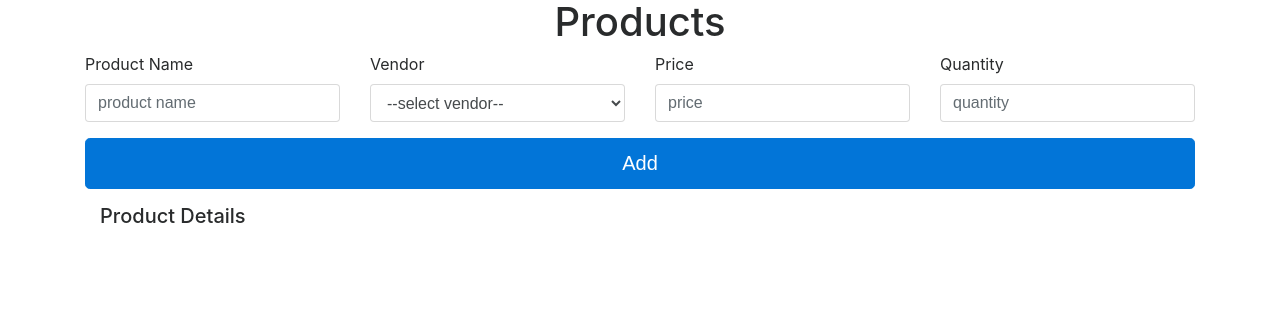
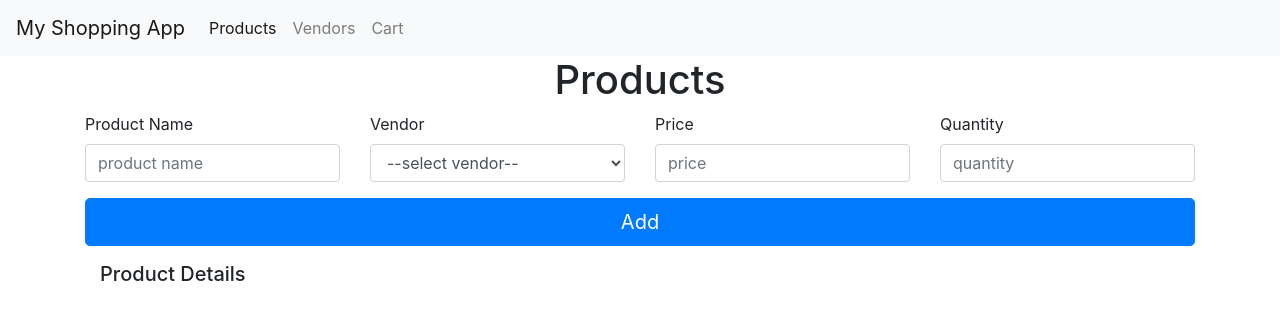
Before and after one commit to NidhiChopraa/MyShoppingApp, a website: page public/products.html in a window 1280 px wide. Drawn offline with nearby package versions, Linux system fonts and the light colour scheme; no server answers.

Commit message:
update from local

```diff
--- a/public/products.html
+++ b/public/products.html
@@ -5,14 +5,42 @@
     <meta name="viewport" content="width=device-width, initial-scale=1.0">
     <meta http-equiv="X-UA-Compatible" content="ie=edge">
     <script src="https://code.jquery.com/jquery-3.2.1.min.js" ></script>
-    <script src="https://cdnjs.cloudflare.com/ajax/libs/popper.js/1.12.9/umd/popper.min.js" integrity="sha384-ApNbgh9B+Y1QKtv3Rn7W3mgPxhU9K/ScQsAP7hUibX39j7fakFPskvXusvfa0b4Q" crossorigin="anonymous"></script>
+  <script src="https://cdnjs.cloudflare.com/ajax/libs/popper.js/1.12.9/umd/popper.min.js" integrity="sha384-ApNbgh9B+Y1QKtv3Rn7W3mgPxhU9K/ScQsAP7hUibX39j7fakFPskvXusvfa0b4Q" crossorigin="anonymous"></script>
     <link rel="stylesheet" href="https://maxcdn.bootstrapcdn.com/bootstrap/4.0.0/css/bootstrap.min.css" integrity="sha384-Gn5384xqQ1aoWXA+058RXPxPg6fy4IWvTNh0E263XmFcJlSAwiGgFAW/dAiS6JXm" crossorigin="anonymous">
-    <link rel="stylesheet" href="https://maxcdn.bootstrapcdn.com/bootstrap/4.0.0-alpha.6/css/bootstrap.min.css" integrity="sha384-rwoIResjU2yc3z8GV/NPeZWAv56rSmLldC3R/AZzGRnGxQQKnKkoFVhFQhNUwEyJ" crossorigin="anonymous">
     <script src="https://maxcdn.bootstrapcdn.com/bootstrap/4.0.0/js/bootstrap.min.js" integrity="sha384-JZR6Spejh4U02d8jOt6vLEHfe/JQGiRRSQQxSfFWpi1MquVdAyjUar5+76PVCmYl" crossorigin="anonymous"></script>
+    <script src="https://ajax.googleapis.com/ajax/libs/jquery/3.3.1/jquery.min.js"></script>
     <script src="products_frontend.js"></script>
     <title>Document</title>
 </head>
 <body>
+
+    <nav class="navbar navbar-expand-lg navbar-light bg-light">
+        <a class="navbar-brand" href="index.html">My Shopping App</a>
+        <button class="navbar-toggler" type="button" data-toggle="collapse" data-target="#navbarSupportedContent" aria-controls="navbarSupportedContent" aria-expanded="false" aria-label="Toggle navigation">
+          <span class="navbar-toggler-icon"></span>
+        </button>
+
+        <div class="collapse navbar-collapse" id="navbarSupportedContent">
+          <ul class="navbar-nav mr-auto">
+            <li class="nav-item active">
+              <a class="nav-link" href="products.html">Products <span class="sr-only">(current)</span></a>
+            </li>
+            <li class="nav-item">
+              <a class="nav-link" href="vendors.html">Vendors</a>
+            </li>
+            <li class="nav-item">
+                    <a class="nav-link" href="cart.html">Cart</a>
+                  </li>
+
+
+          </ul>
+
+        </div>
+      </nav>
+
+
+
+
     <div class="container">
         <h1 align="center">Products</h1>
         <div class="row">
```
Also changed, not shown: public/cart.html (+23 -0 lines), public/index.html (+23 -4 lines), public/vendors.html (+23 -0 lines).
